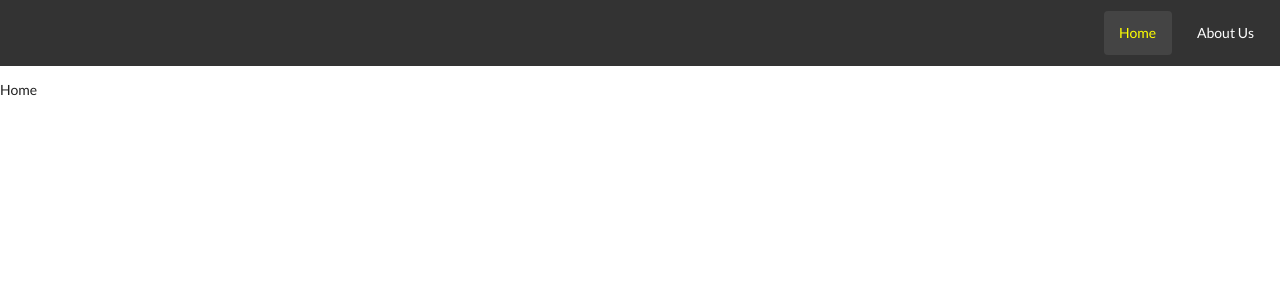
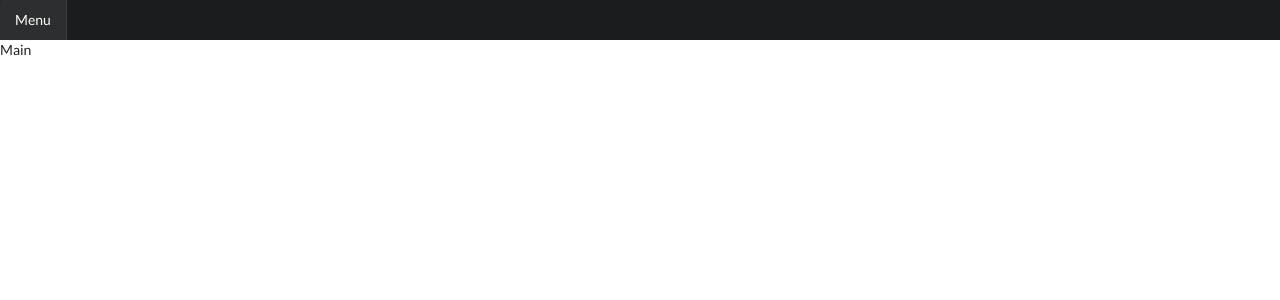
Before and after one commit to leandrofahur/react-sandbox, a React (Create React App) app in the folder widgets/: page / in a window 1280 px wide. Shown: the top 300 px of the page. Built offline with nearby package versions, Linux system fonts and the light colour scheme.

Commit message:
simple sidebar

```diff
--- a/widgets/src/App.js
+++ b/widgets/src/App.js
@@ -1,15 +1,31 @@
-import React from "react";
+import React, { useState } from "react";
 import { BrowserRouter as Router } from "react-router-dom";
 import Routes from "./routes";
 
 import Navbar from "./components/Navbar";
+import Header from "./components/Header";
+import Sidebar from "./components/Sidebar";
+import Main from "./components/Main";
 
 const App = () => {
+  const [toggle, setToggle] = useState(false);
+
+  const onToggleMenu = () => {
+    setToggle(!toggle);
+  };
+
   return (
     <>
-      <Router>
+      {/* <Router>
         <Routes></Routes>
-      </Router>
+      </Router> */}
+      <Header onToggleMenu={onToggleMenu} />
+      <div className="ui attached pushable" style={{ height: "100vh" }}>
+        <Sidebar menuToggle={toggle} />
+        <div className={`pusher bottom ${toggle ? "dimmed" : null}`}>
+          <Main />
+        </div>
+      </div>
     </>
   );
 };
--- /dev/null
+++ b/widgets/src/components/Header/index.js
@@ -0,0 +1,18 @@
+import React from "react";
+
+const Header = ({ onToggleMenu }) => {
+  return (
+    <div className="ui top inverted attached menu">
+      <span
+        className="item link gray"
+        onClick={() => {
+          onToggleMenu();
+        }}
+      >
+        Menu
+      </span>
+    </div>
+  );
+};
+
+export default Header;
--- /dev/null
+++ b/widgets/src/components/Main/index.js
@@ -0,0 +1,7 @@
+import React from "react";
+
+const Main = () => {
+  return <div>Main</div>;
+};
+
+export default Main;
--- /dev/null
+++ b/widgets/src/components/Sidebar/index.js
@@ -0,0 +1,22 @@
+import React, { useEffect } from "react";
+
+const Sidebar = ({ menuToggle }) => {
+  //   useEffect(() => {
+  //     console.log(menuToggle);
+  //   });
+  return (
+    <div
+      className={`ui sidebar overlay left inverted menu ${
+        menuToggle ? "visible" : null
+      }`}
+    >
+      <ul>
+        <li className="item link">Item 1</li>
+        <li className="item link">Item 2</li>
+        <li className="item link">Item 3</li>
+      </ul>
+    </div>
+  );
+};
+
+export default Sidebar;
```
